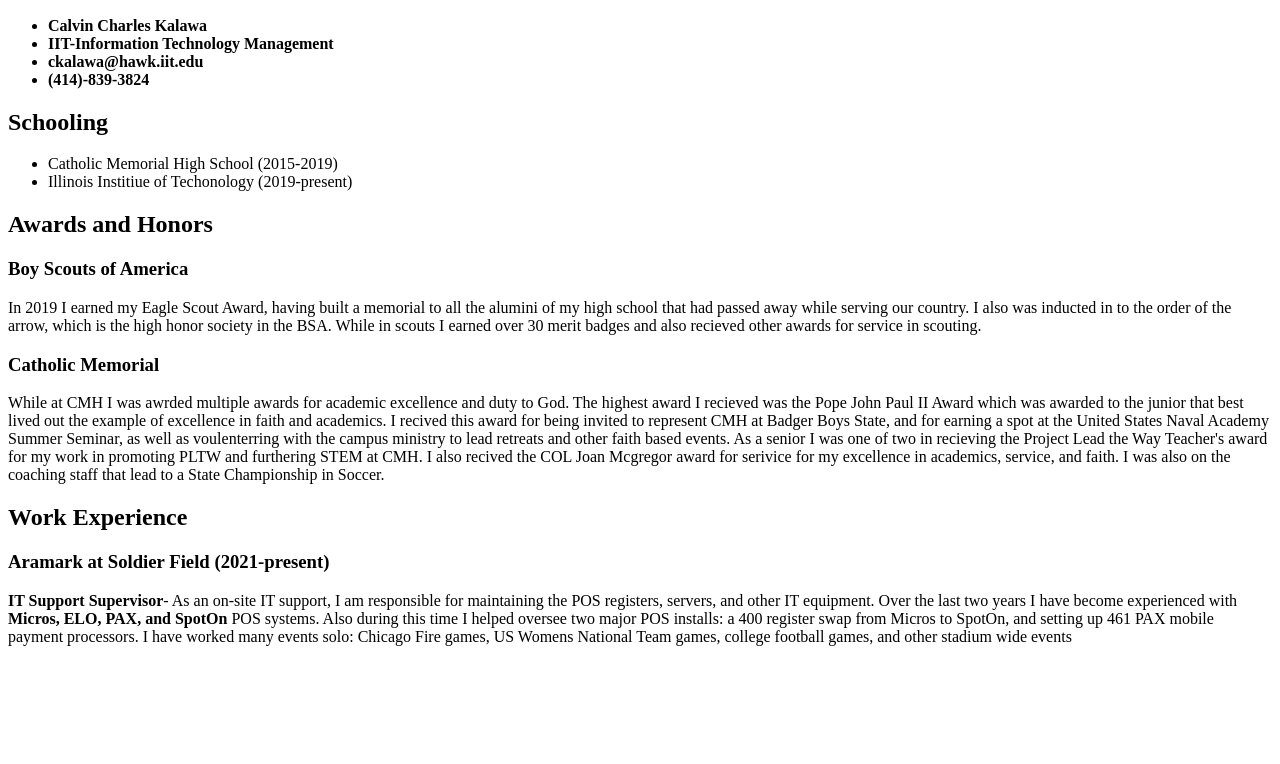
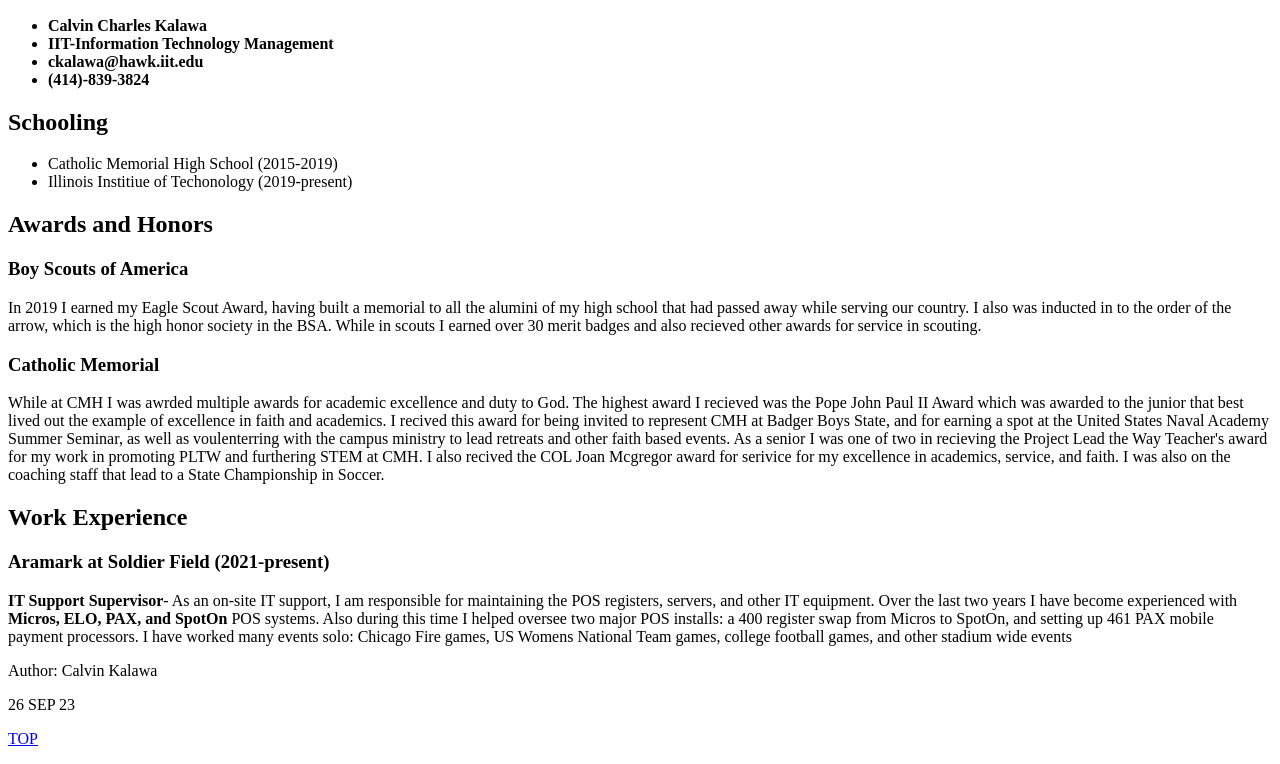
Before and after one commit to Ckalawa/ITM-361-P1, a plain HTML site: page index.html in a window 1280 px wide. Shown: the part 244-1008 px from the top of the page. Before the commit the page ends 906 px from the top, so only its background shows below. Drawn offline with Linux system fonts and the light colour scheme.

Commit message:
Update index.html
dad wanted to see if i had a back to top option so lets see

```diff
--- a/index.html
+++ b/index.html
@@ -32,5 +32,10 @@
   <h2>Work Experience</h2>
   <h3>Aramark at Soldier Field (2021-present)</h3>
   <p><strong>IT Support Supervisor</strong>- As an on-site IT support, I am responsible for maintaining the POS registers, servers, and other IT equipment. Over the last two years I have become experienced with <strong>Micros, ELO, PAX, and SpotOn</strong> POS systems. Also during this time I helped oversee two major POS installs: a 400 register swap from Micros to SpotOn, and setting up 461 PAX mobile payment processors. I have worked many events solo: Chicago Fire games, US Womens National Team games, college football games, and other stadium wide events</p>
+  <footer>
+  <p>Author: Calvin Kalawa</p>
+  <p>26 SEP 23</p>
+  <p><a href="https://ckalawa.github.io/ITM-361-P1/">TOP</a></p>
+</footer>
 </body>
 </html>
```
